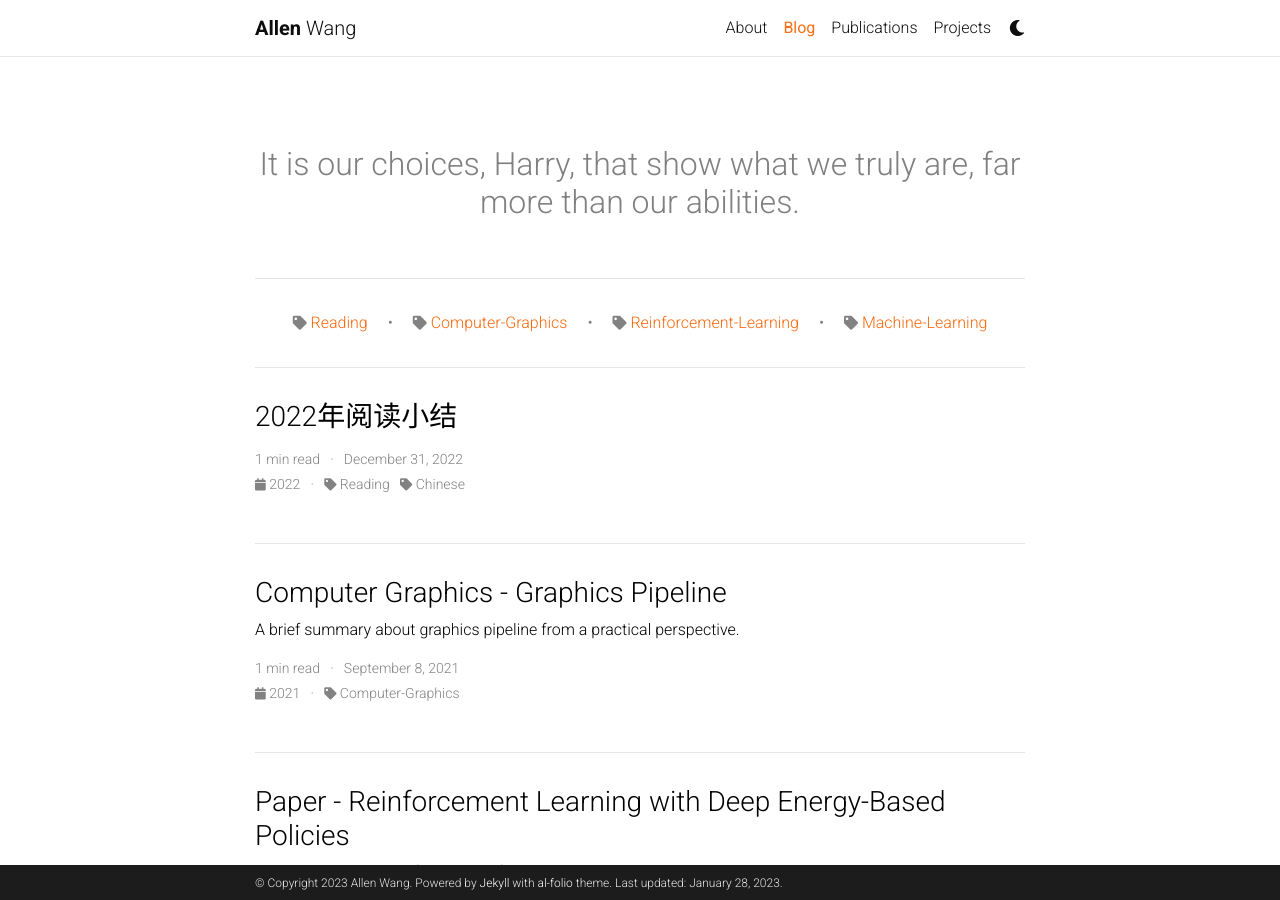
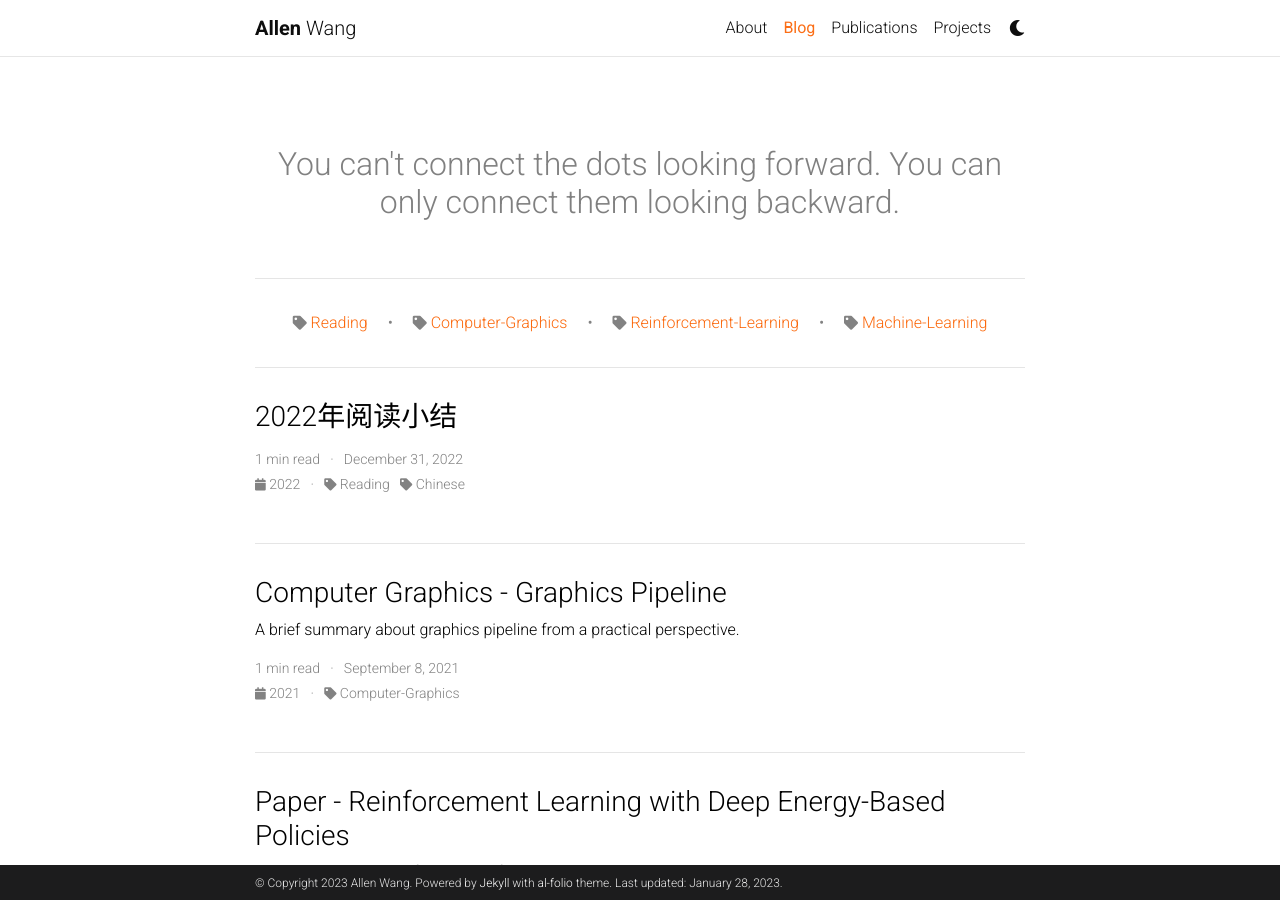
Before and after one commit to TheAllen1996/TheAllen1996.github.io, a Jekyll site: the page built from blog/index.html, in a window 1280 px wide and 900 px high. Built offline with Jekyll 4.4.1, drawn with Linux system fonts in a browser that asks for light colours; the list of posts is cut into pages by our own code; comment, search, counter and statistics services are not loaded; a style sheet for code colours, icons or effects is not loaded.

Commit message:
update photo & motto

```diff
--- a/_config.yml
+++ b/_config.yml
@@ -113,7 +113,7 @@ bing_site_verification:  # out your bing-site-verification ID (Bing Webmaster)
 
 blog_name: # blog_name will be displayed in your blog page
 blog_nav_title: Blog # your blog must have a title for it to be displayed in the nav bar
-blog_description: <font color=grey>It is our choices, Harry, that show what we truly are, far more than our abilities.</font>
+blog_description: <font color=grey>You can't connect the dots looking forward. You can only connect them looking backward.</font>
 permalink: /blog/:year/:title/
 
 # Pagination
```
Also changed, not shown: _news/announcement_2.md (+1 -1 lines), _pages/about.md (+1 -1 lines), 1 other file.
